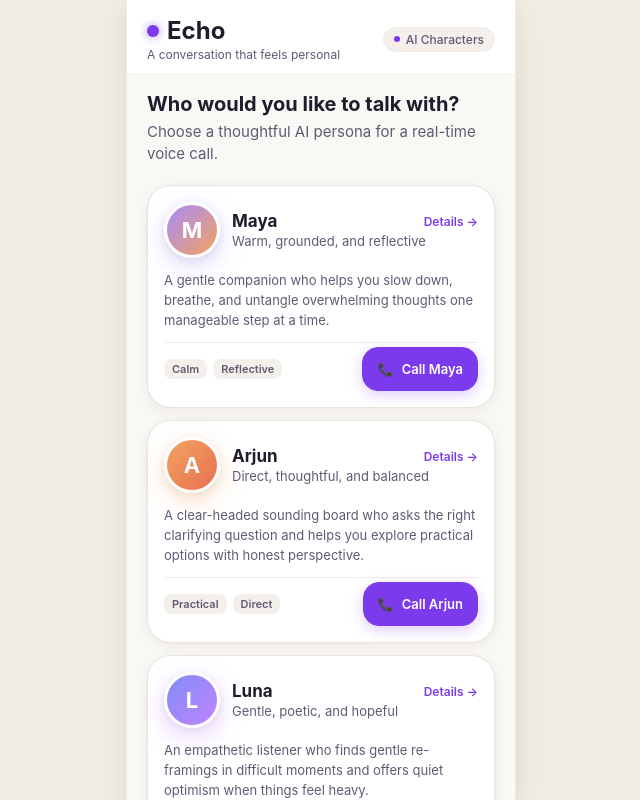
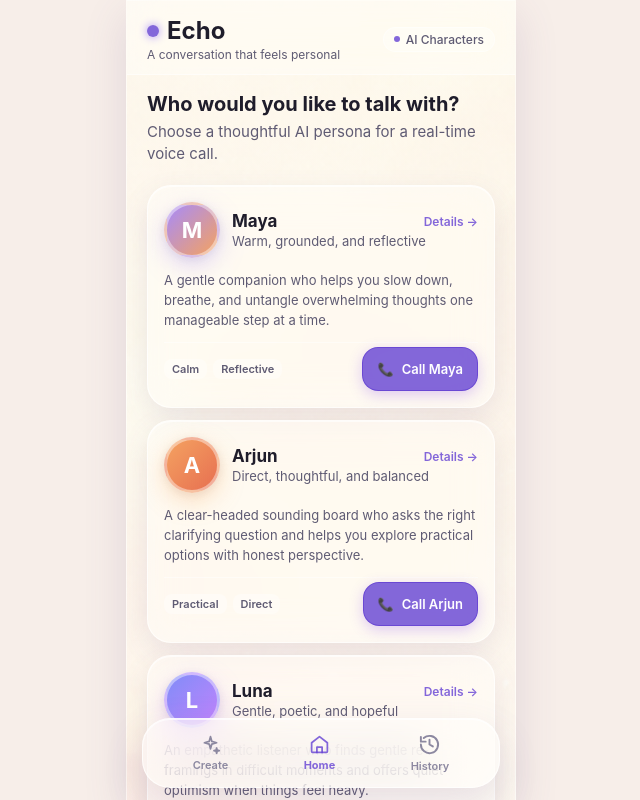
Before and after one commit to dwivedi-mohit/8x-hackathon, a React (Vite) app in the folder web/: page / in a window 1280 px wide. Shown: the whole page, without its empty margins (319-959 px from the left). Built offline with nearby package versions, Linux system fonts and the light colour scheme.

Commit message:
feat(ui): add heavenly liquid glass navigation

```diff
--- a/web/src/app/App.tsx
+++ b/web/src/app/App.tsx
@@ -1,11 +1,13 @@
 import React, { useState } from "react";
 import type { PersonaId, AppScreen } from "../types/index.js";
 import { MobileContainer } from "../components/MobileContainer.js";
+import { BottomNavigation } from "../components/BottomNavigation.js";
 import { HomeScreen } from "../features/home/HomeScreen.js";
 import { PersonaDetailScreen } from "../features/detail/PersonaDetailScreen.js";
 import { LiveCallScreen } from "../features/call/LiveCallScreen.js";
 import { EndedCallScreen } from "../features/ended/EndedCallScreen.js";
 import { CreatePersonaScreen } from "../features/create/CreatePersonaScreen.js";
+import { CallHistoryScreen } from "../features/history/CallHistoryScreen.js";
 import { getPersonaById } from "../features/persona/personasData.js";
 import { useRealtimeCall } from "../hooks/useRealtimeCall.js";
 import "../styles/theme.css";
@@ -14,6 +16,7 @@ export const App: React.FC = () => {
   const [currentScreen, setCurrentScreen] = useState<AppScreen>("home");
   const [selectedPersonaId, setSelectedPersonaId] = useState<PersonaId>("maya");
   const [callDurationSeconds, setCallDurationSeconds] = useState<number>(0);
+  const [lastCall, setLastCall] = useState<{ personaId: PersonaId; durationSeconds: number }>();
   const callController = useRealtimeCall();
   const demoMode = import.meta.env.VITE_DEMO_MODE === "true";
 
@@ -35,6 +38,9 @@ export const App: React.FC = () => {
   const handleCallEnded = () => {
     // Transition to ended screen
     setCallDurationSeconds(callController.elapsedSeconds);
+    const durationSeconds = callController.elapsedSeconds;
+    setCallDurationSeconds(durationSeconds);
+    setLastCall({ personaId: selectedPersonaId, durationSeconds });
     setCurrentScreen("ended");
   };
 
@@ -46,10 +52,22 @@ export const App: React.FC = () => {
     setCurrentScreen("create-persona");
   };
 
+  const dockActive = currentScreen === "create-persona" ? "create" : currentScreen === "call-history" ? "history" : "home";
+  const showBottomNavigation = currentScreen !== "call";
+
   const selectedPersona = getPersonaById(selectedPersonaId);
 
   return (
-    <MobileContainer>
+    <MobileContainer
+      bottomNavigation={showBottomNavigation ? (
+        <BottomNavigation
+          active={dockActive}
+          onHome={handleGoHome}
+          onCreate={handleCreatePersona}
+          onHistory={() => setCurrentScreen("call-history")}
+        />
+      ) : undefined}
+    >
       {currentScreen === "home" && (
         <HomeScreen
           onSelectPersona={handleSelectPersona}
@@ -91,6 +109,8 @@ export const App: React.FC = () => {
           onCreated={handleGoHome}
         />
       )}
+
+      {currentScreen === "call-history" && <CallHistoryScreen lastCall={lastCall} />}
     </MobileContainer>
   );
 };
--- a/web/src/components/AppHeader.tsx
+++ b/web/src/components/AppHeader.tsx
@@ -25,6 +25,8 @@ export const AppHeader: React.FC<AppHeaderProps> = ({
         justifyContent: "space-between",
         borderBottom: `1px solid ${tokens.colors.borderSubtle}`,
         backgroundColor: tokens.colors.surface,
+        backdropFilter: "blur(18px) saturate(150%)",
+        WebkitBackdropFilter: "blur(18px) saturate(150%)",
         position: "sticky",
         top: 0,
         zIndex: 10,
--- /dev/null
+++ b/web/src/components/BottomNavigation.tsx
@@ -0,0 +1,98 @@
+import React from "react";
+import { tokens } from "../styles/tokens.js";
+
+type NavigationItem = "create" | "home" | "history";
+
+type BottomNavigationProps = {
+  active: NavigationItem;
+  onHome: () => void;
+  onCreate: () => void;
+  onHistory: () => void;
+};
+
+const HomeIcon = () => (
+  <svg aria-hidden="true" viewBox="0 0 24 24" width="21" height="21" fill="none" stroke="currentColor" strokeWidth="2" strokeLinecap="round" strokeLinejoin="round">
+    <path d="m3 10 9-7 9 7v10a1 1 0 0 1-1 1H4a1 1 0 0 1-1-1V10Z" />
+    <path d="M9 21v-6h6v6" />
+  </svg>
+);
+
+const HistoryIcon = () => (
+  <svg aria-hidden="true" viewBox="0 0 24 24" width="23" height="23" fill="none" stroke="currentColor" strokeWidth="2" strokeLinecap="round" strokeLinejoin="round">
+    <path d="M3 12a9 9 0 1 0 3-6.7" />
+    <path d="M3 4v5h5" />
+    <path d="M12 7v5l3.5 2" />
+  </svg>
+);
+
+const SparkIcon = () => (
+  <svg aria-hidden="true" viewBox="0 0 24 24" width="21" height="21" fill="none" stroke="currentColor" strokeWidth="2" strokeLinecap="round" strokeLinejoin="round">
+    <path d="m12 3-1.5 5.5L5 10l5.5 1.5L12 17l1.5-5.5L19 10l-5.5-1.5L12 3Z" />
+    <path d="m19 16-.6 2.4L16 19l2.4.6L19 22l.6-2.4L22 19l-2.4-.6L19 16Z" />
+  </svg>
+);
+
+export const BottomNavigation: React.FC<BottomNavigationProps> = ({ active, onHome, onCreate, onHistory }) => {
+  const itemStyle = (item: NavigationItem): React.CSSProperties => ({
+    minWidth: tokens.dimensions.minTouchTarget,
+    minHeight: "52px",
+    border: 0,
+    background: "transparent",
+    color: active === item ? tokens.colors.lavenderPrimary : tokens.colors.textTertiary,
+    display: "flex",
+    flexDirection: "column",
+    alignItems: "center",
+    justifyContent: "center",
+    gap: "3px",
+    fontSize: "11px",
+    fontWeight: active === item ? 700 : 600,
+    cursor: "pointer",
+    padding: "0 14px",
+  });
+
+  return (
+    <nav
+      aria-label="Primary navigation"
+      style={{
+        position: "fixed",
+        width: "min(calc(100vw - 32px), 358px)",
+        left: "50%",
+        transform: "translateX(-50%)",
+        bottom: "max(12px, env(safe-area-inset-bottom))",
+        minHeight: "70px",
+        borderRadius: "28px",
+        backgroundColor: "rgba(255, 255, 255, 0.48)",
+        border: "1px solid rgba(255, 255, 255, 0.72)",
+        backdropFilter: "blur(24px) saturate(160%)",
+        WebkitBackdropFilter: "blur(24px) saturate(160%)",
+        boxShadow: tokens.shadows.elevated,
+        display: "flex",
+        alignItems: "center",
+        justifyContent: "space-around",
+        padding: "8px 12px",
+        zIndex: 10,
+      }}
+    >
+      <button
+        type="button"
+        aria-current={active === "create" ? "page" : undefined}
+        aria-label="Create a persona"
+        onClick={onCreate}
+        style={itemStyle("create")}
+      >
+        <SparkIcon />
+        <span>Create</span>
+      </button>
+
+      <button type="button" aria-current={active === "home" ? "page" : undefined} aria-label="Home" onClick={onHome} style={itemStyle("home")}>
+        <HomeIcon />
+        <span>Home</span>
+      </button>
+
+      <button type="button" aria-current={active === "history" ? "page" : undefined} aria-label="Call history" onClick={onHistory} style={itemStyle("history")}>
+        <HistoryIcon />
+        <span>History</span>
+      </button>
+    </nav>
+  );
+};
--- a/web/src/components/Button.tsx
+++ b/web/src/components/Button.tsx
@@ -111,6 +111,8 @@ export const Button: React.FC<ButtonProps> = ({
         cursor: disabled ? "not-allowed" : "pointer",
         transition: "all 0.18s ease-in-out",
         userSelect: "none",
+        backdropFilter: "blur(18px) saturate(150%)",
+        WebkitBackdropFilter: "blur(18px) saturate(150%)",
         ...getVariantStyles(),
         ...style,
       }}
--- a/web/src/components/MobileContainer.tsx
+++ b/web/src/components/MobileContainer.tsx
@@ -1,11 +1,13 @@
 import React from "react";
 import { tokens } from "../styles/tokens.js";
+import heavenlyBackground from "../assets/heavenly-background.png";
 
 type MobileContainerProps = {
   children: React.ReactNode;
+  bottomNavigation?: React.ReactNode;
 };
 
-export const MobileContainer: React.FC<MobileContainerProps> = ({ children }) => {
+export const MobileContainer: React.FC<MobileContainerProps> = ({ children, bottomNavigation }) => {
   return (
     <div
       style={{
@@ -13,7 +15,7 @@ export const MobileContainer: React.FC<MobileContainerProps> = ({ children }) =>
         display: "flex",
         justifyContent: "center",
         alignItems: "center",
-        backgroundColor: "#F2EDE4",
+        background: "#F7EEE9",
         padding: "0",
       }}
     >
@@ -23,7 +25,10 @@ export const MobileContainer: React.FC<MobileContainerProps> = ({ children }) =>
           maxWidth: tokens.dimensions.mobileWidth,
           minHeight: "100vh",
           maxHeight: "100vh",
-          backgroundColor: tokens.colors.canvas,
+          backgroundImage: `linear-gradient(180deg, rgba(255, 254, 251, 0.38) 0%, rgba(255, 252, 248, 0.16) 48%, rgba(255, 250, 246, 0.38) 100%), url(${heavenlyBackground})`,
+          backgroundPosition: "center",
+          backgroundSize: "cover",
+          backgroundAttachment: "fixed",
           display: "flex",
           flexDirection: "column",
           position: "relative",
@@ -34,7 +39,10 @@ export const MobileContainer: React.FC<MobileContainerProps> = ({ children }) =>
           borderRight: `1px solid ${tokens.colors.borderSubtle}`,
         }}
       >
-        {children}
+        <div style={{ minHeight: "100%", display: "flex", flexDirection: "column", paddingBottom: bottomNavigation ? "112px" : 0 }}>
+          {children}
+        </div>
+        {bottomNavigation}
       </main>
     </div>
   );
--- a/web/src/components/index.ts
+++ b/web/src/components/index.ts
@@ -1,5 +1,6 @@
 export * from "./MobileContainer.js";
 export * from "./AppHeader.js";
+export * from "./BottomNavigation.js";
 export * from "./SafetyDisclosure.js";
 export * from "./Button.js";
 export * from "./StatusBadge.js";
--- /dev/null
+++ b/web/src/features/history/CallHistoryScreen.tsx
@@ -0,0 +1,48 @@
+import React from "react";
+import type { PersonaId } from "../../types/call.js";
+import { AppHeader } from "../../components/AppHeader.js";
+import { PersonaAvatar } from "../../components/PersonaAvatar.js";
+import { getPersonaById } from "../persona/personasData.js";
+import { tokens } from "../../styles/tokens.js";
+
+type CallHistoryScreenProps = {
+  lastCall?: { personaId: PersonaId; durationSeconds: number };
+};
+
+const formatDuration = (totalSeconds: number) => {
+  if (totalSeconds < 60) return "Less than a minute";
+  return `${Math.floor(totalSeconds / 60)} min`;
+};
+
+export const CallHistoryScreen: React.FC<CallHistoryScreenProps> = ({ lastCall }) => {
+  const persona = lastCall ? getPersonaById(lastCall.personaId) : null;
+
+  return (
+    <div style={{ minHeight: "100%", display: "flex", flexDirection: "column" }}>
+      <AppHeader title="Call history" />
+      <section style={{ padding: `${tokens.spacing.xxl} ${tokens.spacing.xl}`, flex: 1 }}>
+        <p style={{ margin: "0 0 20px", color: tokens.colors.textSecondary, fontSize: tokens.typography.bodyRegular.fontSize, lineHeight: tokens.typography.bodyRegular.lineHeight }}>
+          Your recent moments of connection stay private to this device.
+        </p>
+
+        {persona && lastCall ? (
+          <article style={{ display: "flex", gap: tokens.spacing.md, alignItems: "center", padding: tokens.spacing.lg, borderRadius: tokens.radii.card, background: "rgba(255,255,255,0.42)", border: `1px solid ${tokens.colors.border}`, boxShadow: tokens.shadows.card, backdropFilter: "blur(18px) saturate(145%)", WebkitBackdropFilter: "blur(18px) saturate(145%)" }}>
+            <PersonaAvatar persona={persona} size="sm" />
+            <div>
+              <p style={{ margin: 0, color: tokens.colors.textPrimary, fontWeight: 700 }}>{persona.name}</p>
+              <p style={{ margin: "4px 0 0", color: tokens.colors.textSecondary, fontSize: tokens.typography.bodySmall.fontSize }}>
+                Just now · {formatDuration(lastCall.durationSeconds)}
+              </p>
+            </div>
+          </article>
+        ) : (
+          <div style={{ padding: "36px 20px", borderRadius: tokens.radii.card, background: "rgba(255,255,255,0.36)", border: `1px solid ${tokens.colors.border}`, textAlign: "center", backdropFilter: "blur(18px) saturate(145%)", WebkitBackdropFilter: "blur(18px) saturate(145%)" }}>
+            <div style={{ color: tokens.colors.lavenderPrimary, fontSize: "30px", lineHeight: 1 }}>◷</div>
+            <h2 style={{ margin: "12px 0 8px", color: tokens.colors.textPrimary, fontSize: tokens.typography.headingMedium.fontSize }}>No calls yet</h2>
+            <p style={{ margin: 0, color: tokens.colors.textSecondary, fontSize: tokens.typography.bodySmall.fontSize, lineHeight: tokens.typography.bodySmall.lineHeight }}>When you finish a conversation, its duration will appear here.</p>
+          </div>
+        )}
+      </section>
+    </div>
+  );
+};
--- a/web/src/features/home/HomeScreen.tsx
+++ b/web/src/features/home/HomeScreen.tsx
@@ -78,6 +78,8 @@ export const HomeScreen: React.FC<HomeScreenProps> = ({
                 border: `1.5px solid ${tokens.colors.border}`,
                 padding: tokens.spacing.lg,
                 boxShadow: tokens.shadows.card,
+                backdropFilter: "blur(18px) saturate(145%)",
+                WebkitBackdropFilter: "blur(18px) saturate(145%)",
                 display: "flex",
                 flexDirection: "column",
                 gap: tokens.spacing.md,
@@ -193,6 +195,8 @@ export const HomeScreen: React.FC<HomeScreenProps> = ({
             alignItems: "center",
             gap: tokens.spacing.md,
             cursor: "pointer",
+            backdropFilter: "blur(18px) saturate(145%)",
+            WebkitBackdropFilter: "blur(18px) saturate(145%)",
             marginTop: tokens.spacing.xs,
           }}
         >
--- a/web/src/styles/theme.css
+++ b/web/src/styles/theme.css
@@ -41,7 +41,10 @@
 html, body {
   width: 100%;
   height: 100%;
-  background-color: #F0EAE1;
+  background:
+    radial-gradient(circle at 8% 12%, rgba(190, 166, 250, 0.38), transparent 26%),
+    radial-gradient(circle at 94% 82%, rgba(250, 189, 143, 0.30), transparent 29%),
+    linear-gradient(145deg, #F7F3ED 0%, #EFE9F5 52%, #F9EEE4 100%);
   font-family: var(--font-family);
   color: var(--text-primary);
   -webkit-font-smoothing: antialiased;
@@ -54,6 +57,12 @@ button {
   border: none;
   background: none;
   touch-action: manipulation;
+}
+
+/* The scene remains visible through every interactive surface. */
+[role="button"] {
+  backdrop-filter: blur(18px) saturate(145%);
+  -webkit-backdrop-filter: blur(18px) saturate(145%);
 }
 
 button:focus-visible, a:focus-visible, input:focus-visible, textarea:focus-visible {
--- a/web/src/styles/tokens.ts
+++ b/web/src/styles/tokens.ts
@@ -6,21 +6,21 @@
 export const tokens = {
   colors: {
     // Canvas & Surfaces (Warm Light Off-White)
-    canvas: "#FAF8F5",
-    canvasMuted: "#F3EFEA",
-    surface: "#FFFFFF",
-    surfaceRaised: "#FCFAF7",
-    surfaceHover: "#F7F3EE",
-    surfaceSubtle: "#F4EFEB",
-    surfaceLavenderTint: "#F4F0FD",
-    surfacePeachTint: "#FFF5ED",
+    canvas: "rgba(255, 251, 248, 0.20)",
+    canvasMuted: "rgba(255, 255, 255, 0.34)",
+    surface: "rgba(255, 255, 255, 0.42)",
+    surfaceRaised: "rgba(255, 255, 255, 0.50)",
+    surfaceHover: "rgba(255, 255, 255, 0.58)",
+    surfaceSubtle: "rgba(255, 255, 255, 0.28)",
+    surfaceLavenderTint: "rgba(238, 229, 255, 0.42)",
+    surfacePeachTint: "rgba(255, 239, 225, 0.44)",
 
     // Borders & Dividers
-    border: "#EBE5DC",
-    borderSubtle: "#F0ECE6",
-    borderStrong: "#D8D0C5",
-    borderLavender: "#DDD6FE",
-    borderPeach: "#FED7AA",
+    border: "rgba(255, 255, 255, 0.68)",
+    borderSubtle: "rgba(255, 255, 255, 0.46)",
+    borderStrong: "rgba(201, 185, 219, 0.56)",
+    borderLavender: "rgba(221, 214, 254, 0.74)",
+    borderPeach: "rgba(254, 215, 170, 0.76)",
 
     // Typography
     textPrimary: "#1F1D2B",
@@ -29,16 +29,16 @@ export const tokens = {
     textInverse: "#FFFFFF",
 
     // Primary Accents (Lavender / Violet)
-    lavenderPrimary: "#7C3AED",
-    lavenderHover: "#6D28D9",
+    lavenderPrimary: "rgba(100, 65, 211, 0.80)",
+    lavenderHover: "rgba(86, 49, 190, 0.88)",
     lavenderLight: "#A78BFA",
     lavenderSoft: "#DDD6FE",
     lavenderSubtle: "#EDE9FE",
 
     // Secondary Accents (Peach / Amber Warmth)
-    peachPrimary: "#F97316",
-    peachHover: "#EA580C",
-    peachWarm: "#F4A261",
+    peachPrimary: "rgba(224, 103, 43, 0.82)",
+    peachHover: "rgba(205, 79, 25, 0.90)",
+    peachWarm: "rgba(236, 137, 82, 0.74)",
     peachLight: "#FED7AA",
     peachSubtle: "#FFEDD5",
 
@@ -59,8 +59,8 @@ export const tokens = {
     statusEndedBg: "#F3F4F6",
 
     // Destructive
-    destructive: "#EF4444",
-    destructiveHover: "#DC2626",
+    destructive: "rgba(218, 61, 72, 0.80)",
+    destructiveHover: "rgba(201, 43, 54, 0.90)",
     destructiveBg: "#FEE2E2",
   },
 
@@ -134,10 +134,10 @@ export const tokens = {
   },
 
   shadows: {
-    subtle: "0 1px 3px rgba(31, 29, 43, 0.04), 0 1px 2px rgba(31, 29, 43, 0.02)",
-    card: "0 4px 16px rgba(31, 29, 43, 0.05), 0 1px 4px rgba(31, 29, 43, 0.03)",
-    cardHover: "0 8px 24px rgba(124, 58, 237, 0.08), 0 2px 6px rgba(31, 29, 43, 0.04)",
-    elevated: "0 12px 32px rgba(31, 29, 43, 0.08), 0 4px 12px rgba(31, 29, 43, 0.04)",
+    subtle: "0 3px 12px rgba(91, 74, 117, 0.08), inset 0 1px 0 rgba(255, 255, 255, 0.55)",
+    card: "0 10px 28px rgba(104, 79, 135, 0.12), inset 0 1px 0 rgba(255, 255, 255, 0.65)",
+    cardHover: "0 14px 34px rgba(124, 58, 237, 0.16), inset 0 1px 0 rgba(255, 255, 255, 0.70)",
+    elevated: "0 16px 40px rgba(104, 79, 135, 0.16), inset 0 1px 0 rgba(255, 255, 255, 0.70)",
     glowLavender: "0 0 32px rgba(167, 139, 250, 0.35)",
     glowPeach: "0 0 32px rgba(244, 162, 97, 0.35)",
     glowGreen: "0 0 28px rgba(16, 185, 129, 0.3)",
--- a/web/src/types/ui.ts
+++ b/web/src/types/ui.ts
@@ -5,7 +5,8 @@ export type AppScreen =
   | "persona-detail"
   | "call"
   | "ended"
-  | "create-persona";
+  | "create-persona"
+  | "call-history";
 
 export type NavigationState = {
   currentScreen: AppScreen;
```
Also changed, not shown: web/src/assets/heavenly-background.png (added), 1 other file (tests, documents, lock files or other folders).
